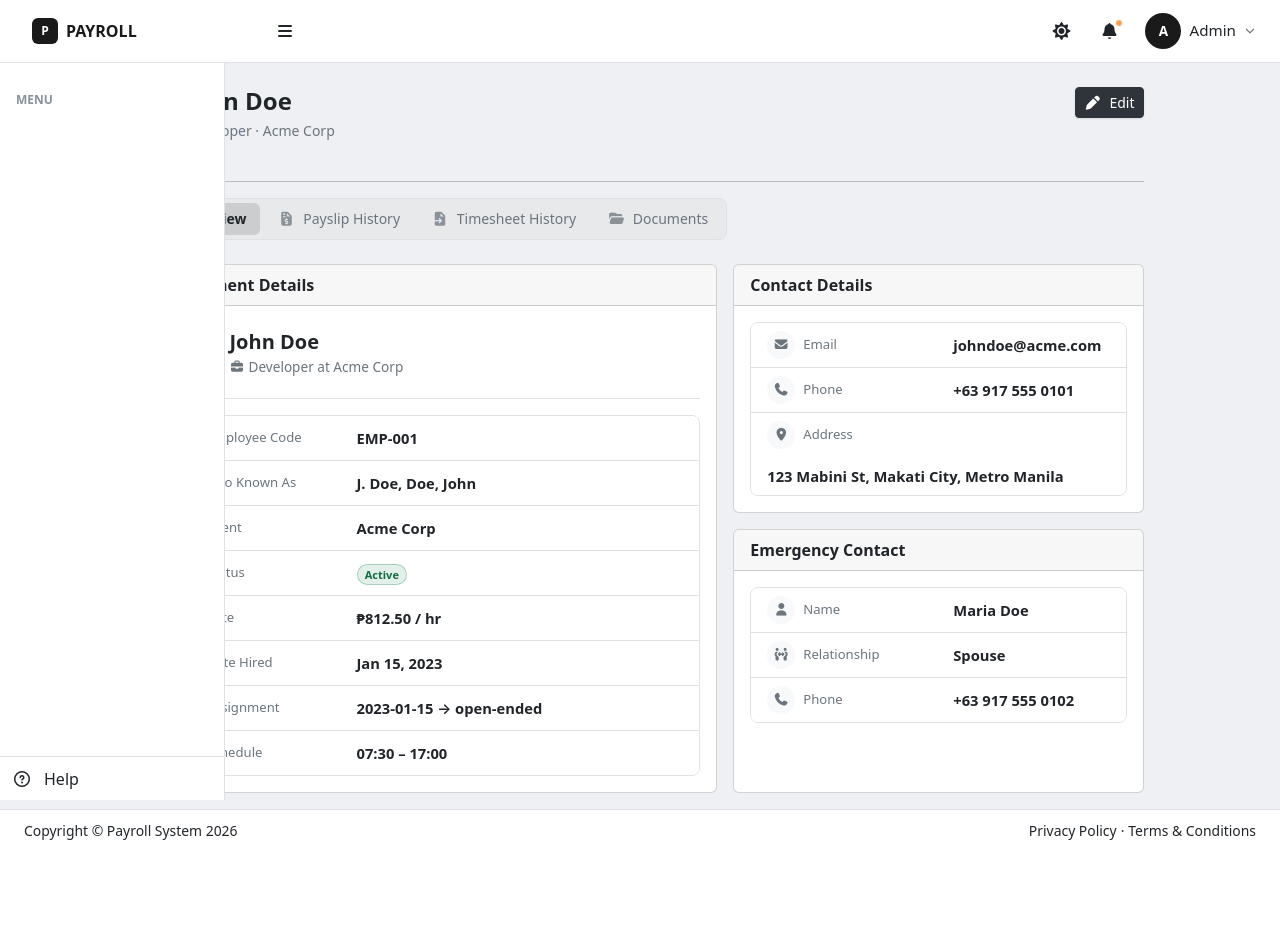
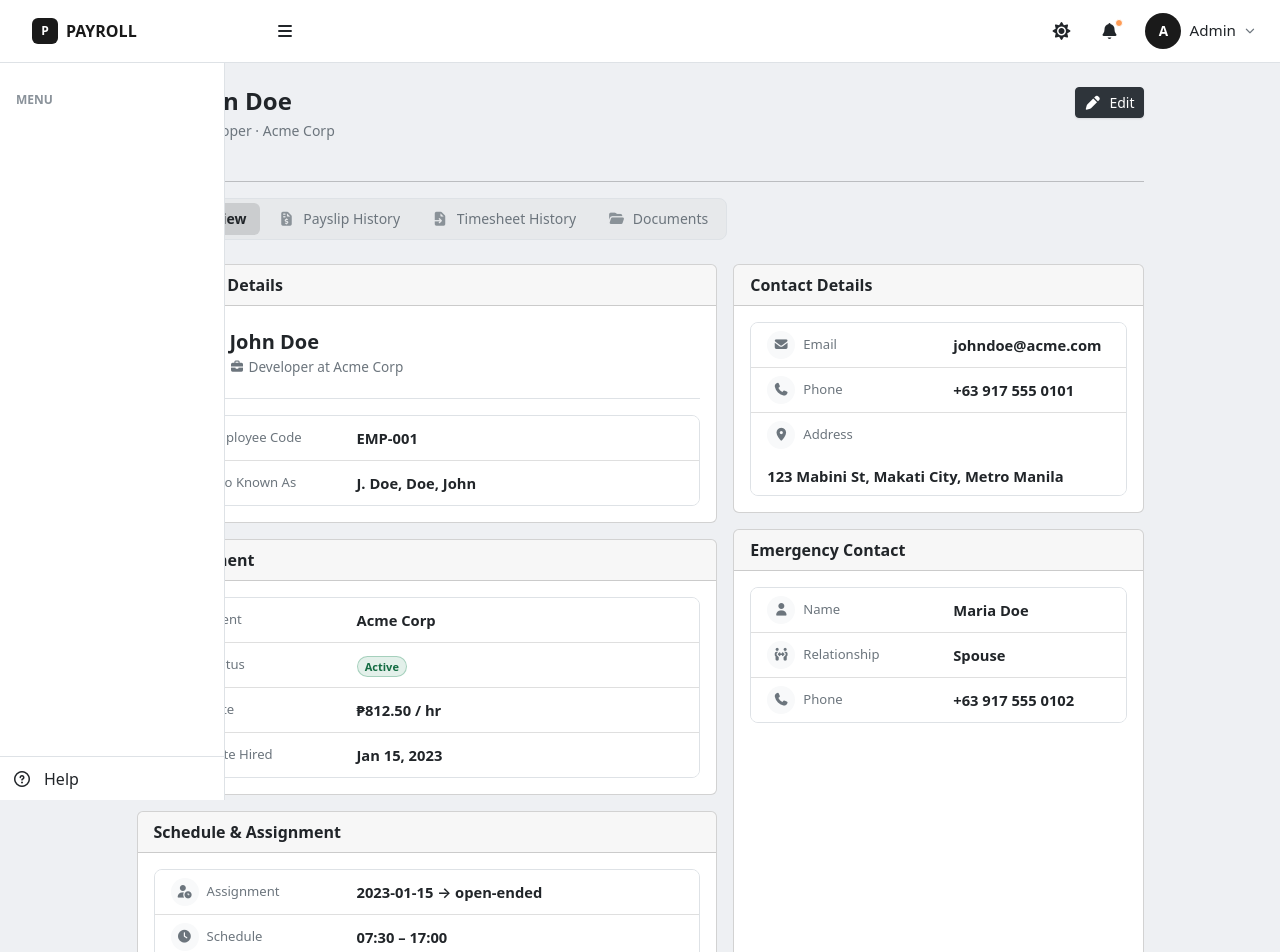
Before and after one commit to melchie04/payroll-system, a React (Vite) app in the folder frontend/: page /employees/1 in a window 1280 px wide. Shown: the top 952 px of the page. Before the commit the page ends 853 px from the top, so only its background shows below. Built offline with nearby package versions, Linux system fonts and the light colour scheme.

Commit message:
Update: Employees page

```diff
--- a/frontend/src/pages/employees/EmployeeProfile.jsx
+++ b/frontend/src/pages/employees/EmployeeProfile.jsx
@@ -181,8 +181,8 @@ export default function EmployeeProfile() {
       {tab === "overview" && (
         <section className="mb-3">
           <div className="row g-3">
-            <div className="col-12 col-lg-7">
-              <DataCard title="Employment Details">
+            <div className="col-12 col-lg-7 d-flex flex-column gap-3">
+              <DataCard title="Personal Details">
                 <div className="card-body">
                   <ProfileHeader
                     name={employee.name}
@@ -197,6 +197,13 @@ export default function EmployeeProfile() {
                     <DetailRow icon="fa-tags" label="Also Known As">
                       {(employee.aliases || []).length ? employee.aliases.join(", ") : "—"}
                     </DetailRow>
+                  </DetailList>
+                </div>
+              </DataCard>
+
+              <DataCard title="Employment">
+                <div className="card-body">
+                  <DetailList>
                     <DetailRow icon="fa-building" label="Client">
                       {clientNameByCode(employee.client)}
                     </DetailRow>
@@ -209,6 +216,13 @@ export default function EmployeeProfile() {
                     <DetailRow icon="fa-calendar-day" label="Date Hired">
                       {employee.dateHired}
                     </DetailRow>
+                  </DetailList>
+                </div>
+              </DataCard>
+
+              <DataCard title="Schedule & Assignment">
+                <div className="card-body">
+                  <DetailList>
                     <DetailRow icon="fa-user-clock" label="Assignment">
                       {employee.assignmentStart
                         ? `${employee.assignmentStart} → ${employee.assignmentEnd || "open-ended"}`
```
